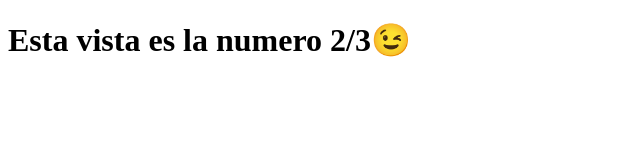
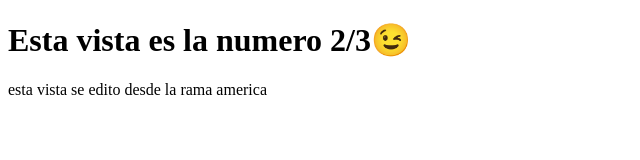
Before and after one commit to America02/Proyecto3, a plain HTML site: page vista2.html in a window 1280 px wide. Shown: the whole page, without its empty margins (0-640 px from the left). Drawn offline with Linux system fonts and the light colour scheme.

Commit message:
se modifico vista2 desde la rama america

```diff
--- a/vista2.html
+++ b/vista2.html
@@ -7,5 +7,6 @@
 </head>
 <body>
     <h1>Esta vista es la numero 2/3😉</h1>
+    <p> esta vista se edito desde la rama america</p>
 </body>
 </html>
```
